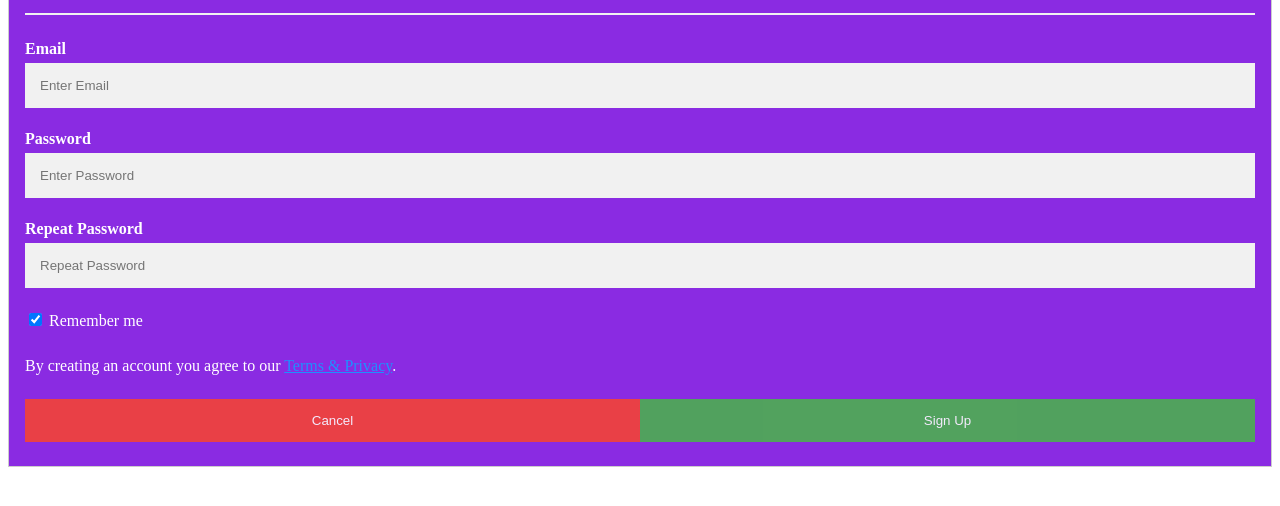
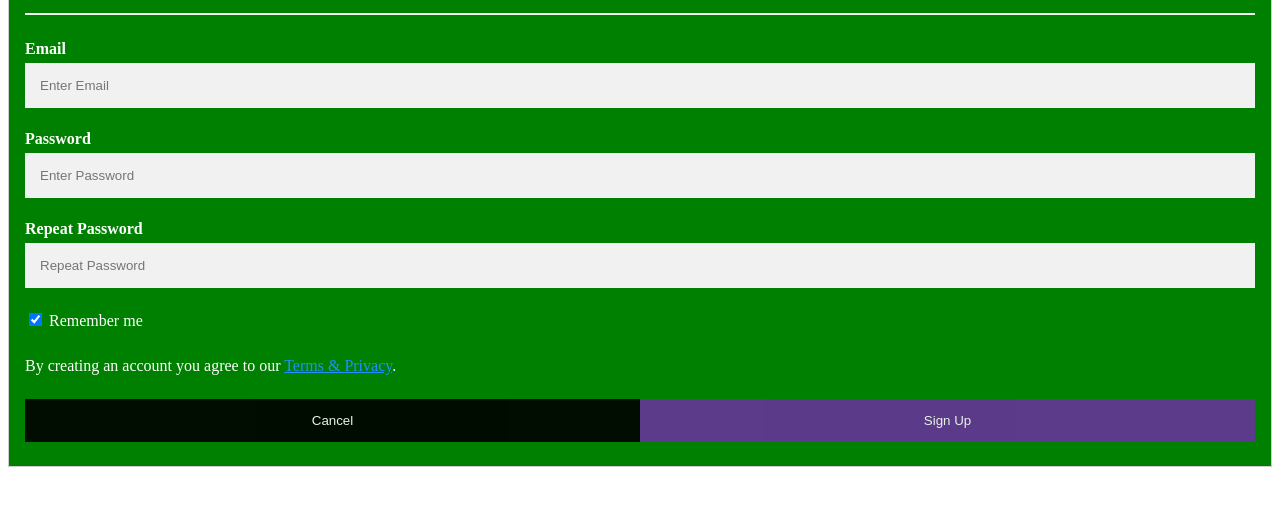
Before and after one commit to David5627/WATER-SUPPLY-SERVICES, a plain HTML site: page signup.html in a window 1280 px wide. Shown: the part 162-668 px from the top of the page. Drawn offline with Linux system fonts and the light colour scheme.

Commit message:
modified page

```diff
--- a/signup.css
+++ b/signup.css
@@ -18,7 +18,7 @@ hr {
   margin-bottom: 25px;
 }
 button {
-  background-color: #4CAF50;
+  background-color: rebeccapurple;
   color: white;
   padding: 14px 20px;
   margin: 8px 0;
@@ -33,7 +33,7 @@ button:hover {
 }
 .cancelbtn {
   padding: 14px 20px;
-  background-color: #f44336;
+  background-color:black;
 }
 .cancelbtn, .signupbtn {
   float: left;
@@ -62,7 +62,7 @@ nav{
 
 }
 .sign{
-  background-color:blueviolet;
+  background-color:green;
   color: white;
 }
 .sign a{
```
